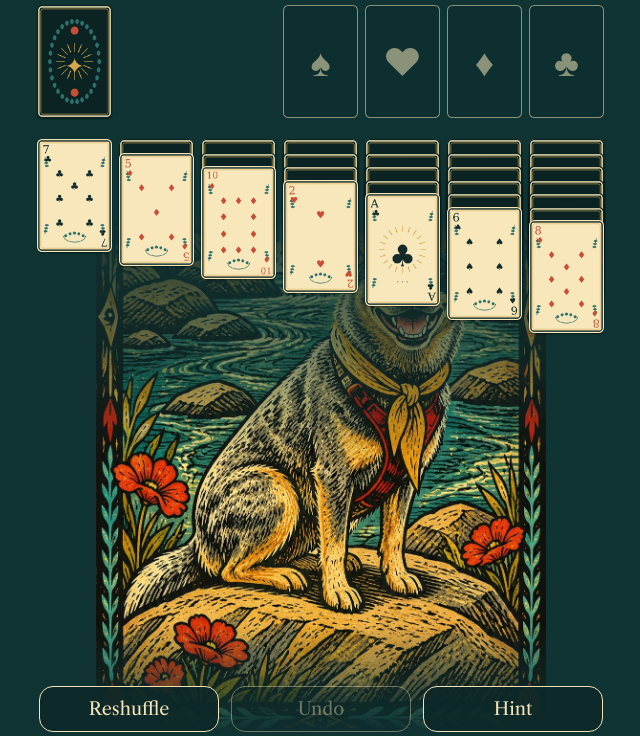
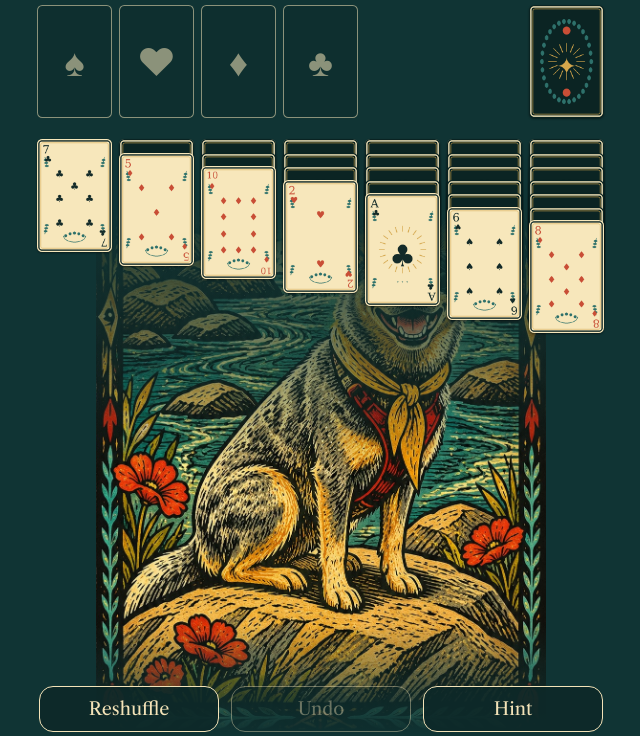
Before and after one commit to Revivalagency/solitaire, a plain HTML site: page index.html in a window 1280 px wide. Shown: the part 64-800 px from the top of the page, without its empty margins (319-959 px from the left). Drawn offline with nearby package versions, Linux system fonts and the light colour scheme.

Commit message:
Move deck to the right, foundations to the left
Co-Authored-By: Claude Opus 5.5 <noreply@anthropic.com>

```diff
--- a/index.html
+++ b/index.html
@@ -299,16 +299,16 @@ function render(){
     `<div class="slot" style="left:${left}px;top:${top}px;width:${W}px;height:${H}px;font-size:${size}px" ${data}>${label}</div>`;
 
   // stock
-  if (S.stock.length) parts.push(card({ u:false }, x(0), 0, 'data-z="stock"'));
-  else parts.push(slot(x(0), 0, 'data-z="stock"', S.waste.length ? '↻' : '', Math.round(W * 0.5)));
+  if (S.stock.length) parts.push(card({ u:false }, x(6), 0, 'data-z="stock"'));
+  else parts.push(slot(x(6), 0, 'data-z="stock"', S.waste.length ? '↻' : '', Math.round(W * 0.5)));
   // waste
-  if (S.waste.length > 1) parts.push(card(S.waste[S.waste.length-2], x(1), 0, 'data-z="waste"'));
-  if (S.waste.length) parts.push(card(S.waste[S.waste.length-1], x(1), 0, 'data-z="waste"'));
+  if (S.waste.length > 1) parts.push(card(S.waste[S.waste.length-2], x(5), 0, 'data-z="waste"'));
+  if (S.waste.length) parts.push(card(S.waste[S.waste.length-1], x(5), 0, 'data-z="waste"'));
   // foundations
   for (let s = 0; s < 4; s++) {
     const f = S.found[s];
-    if (f.length) parts.push(card(f[f.length-1], x(3 + s), 0, `data-z="found" data-c="${s}"`));
-    else parts.push(slot(x(3 + s), 0, `data-z="found" data-c="${s}"`, SUITS[s], Math.round(W * 0.5)));
+    if (f.length) parts.push(card(f[f.length-1], x(s), 0, `data-z="found" data-c="${s}"`));
+    else parts.push(slot(x(s), 0, `data-z="found" data-c="${s}"`, SUITS[s], Math.round(W * 0.5)));
   }
   // tableau
   const top0 = H + gap * 3, avail = bh - top0 - 2;
--- a/sw.js
+++ b/sw.js
@@ -1,4 +1,4 @@
-const C='sol-1795455077829';
+const C='sol-1795455345198';
 const FILES=['./','index.html','manifest.json','icon-180.png','icon-512.png','cards/10_clubs.png','cards/10_diamonds.png','cards/10_hearts.png','cards/10_spades.png','cards/2_clubs.png','cards/2_diamonds.png','cards/2_hearts.png','cards/2_spades.png','cards/3_clubs.png','cards/3_diamonds.png','cards/3_hearts.png','cards/3_spades.png','cards/4_clubs.png','cards/4_diamonds.png','cards/4_hearts.png','cards/4_spades.png','cards/5_clubs.png','cards/5_diamonds.png','cards/5_hearts.png','cards/5_spades.png','cards/6_clubs.png','cards/6_diamonds.png','cards/6_hearts.png','cards/6_spades.png','cards/7_clubs.png','cards/7_diamonds.png','cards/7_hearts.png','cards/7_spades.png','cards/8_clubs.png','cards/8_diamonds.png','cards/8_hearts.png','cards/8_spades.png','cards/9_clubs.png','cards/9_diamonds.png','cards/9_hearts.png','cards/9_spades.png','cards/A_clubs.png','cards/A_diamonds.png','cards/A_hearts.png','cards/A_spades.png','cards/J_clubs.png','cards/J_diamonds.png','cards/J_hearts.png','cards/J_spades.png','cards/K_clubs.png','cards/K_diamonds.png','cards/K_hearts.png','cards/K_spades.png','cards/Q_clubs.png','cards/Q_diamonds.png','cards/Q_hearts.png','cards/Q_spades.png','cards/back.png','cards/dog_background.jpg'];
 self.addEventListener('install',e=>{self.skipWaiting();e.waitUntil(caches.open(C).then(c=>c.addAll(FILES)))});
 self.addEventListener('activate',e=>e.waitUntil(caches.keys().then(ks=>Promise.all(ks.filter(k=>k!==C).map(k=>caches.delete(k)))).then(()=>self.clients.claim())));
```
